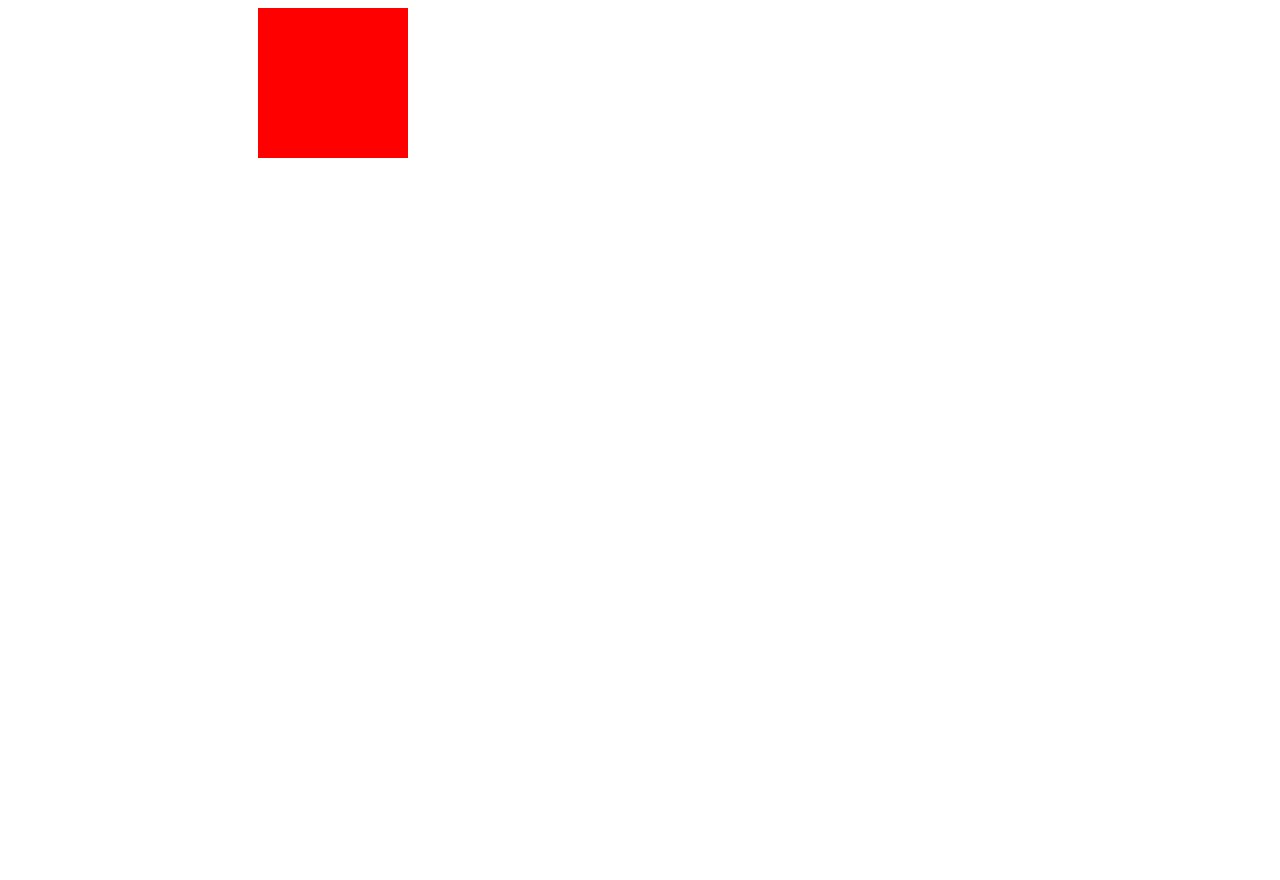
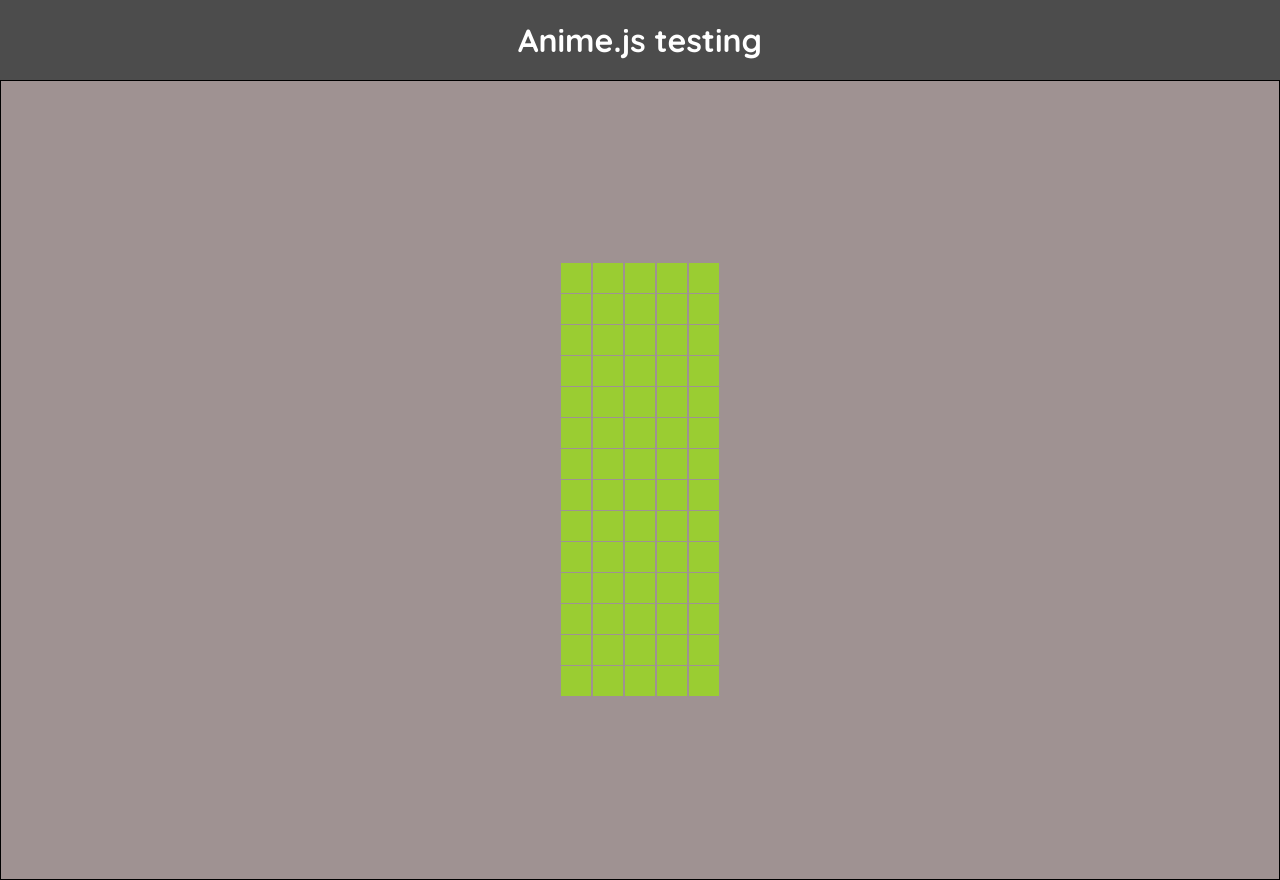
Before and after one commit to AdrianRydin/animejs, a website: page index.html in a window 1280 px wide. Before the commit the page ends 800 px from the top, so only its background shows below. Drawn offline with nearby package versions, Linux system fonts and the light colour scheme.

Commit message:
started a stagger effect

```diff
--- /dev/null
+++ b/fonts.css
@@ -0,0 +1,8 @@
+
+
+.quicksand-font {
+  font-family: "Quicksand", sans-serif;
+  font-optical-sizing: auto;
+  font-weight: 500;
+  font-style: normal;
+}
--- a/index.html
+++ b/index.html
@@ -5,18 +5,117 @@
     <meta name="viewport" content="width=device-width, initial-scale=1.0">
     <title>Document</title>
     <link rel="stylesheet" href="style.css">
+    <link rel="stylesheet" href="fonts.css">
+    <link rel="preconnect" href="https://fonts.googleapis.com">
+    <link rel="preconnect" href="https://fonts.gstatic.com" crossorigin>
+    <link href="https://fonts.googleapis.com/css2?family=Quicksand:wght@300..700&display=swap" rel="stylesheet">
 </head>
-<body>
+<body class="quicksand-font">
+    <header>
+        <h1>Anime.js testing</h1>
+    </header>
 
-    <div class="test-div"></div>
+    <main>
+        <section class="stagger-container">
+            <div class="stagger-row">
+                <div class="stagger-item"></div>
+                <div class="stagger-item"></div>
+                <div class="stagger-item"></div>
+                <div class="stagger-item"></div>
+                <div class="stagger-item"></div>
+                <div class="stagger-item"></div>
+                <div class="stagger-item"></div>
+                <div class="stagger-item"></div>
+                <div class="stagger-item"></div>
+                <div class="stagger-item"></div>
+                <div class="stagger-item"></div>
+                <div class="stagger-item"></div>
+                <div class="stagger-item"></div>
+                <div class="stagger-item"></div>
+            </div>
+            <div class="stagger-row">
+                <div class="stagger-item"></div>
+                <div class="stagger-item"></div>
+                <div class="stagger-item"></div>
+                <div class="stagger-item"></div>
+                <div class="stagger-item"></div>
+                <div class="stagger-item"></div>
+                <div class="stagger-item"></div>
+                <div class="stagger-item"></div>
+                <div class="stagger-item"></div>
+                <div class="stagger-item"></div>
+                <div class="stagger-item"></div>
+                <div class="stagger-item"></div>
+                <div class="stagger-item"></div>
+                <div class="stagger-item"></div>
+
+            </div>
+            <div class="stagger-row">
+                <div class="stagger-item"></div>
+                <div class="stagger-item"></div>
+                <div class="stagger-item"></div>
+                <div class="stagger-item"></div>
+                <div class="stagger-item"></div>
+                <div class="stagger-item"></div>
+                <div class="stagger-item"></div>
+                <div class="stagger-item"></div>
+                <div class="stagger-item"></div>
+                <div class="stagger-item"></div>
+                <div class="stagger-item"></div>
+                <div class="stagger-item"></div>
+                <div class="stagger-item"></div>
+                <div class="stagger-item"></div>
+
+            </div>
+            <div class="stagger-row">
+                <div class="stagger-item"></div>
+                <div class="stagger-item"></div>
+                <div class="stagger-item"></div>
+                <div class="stagger-item"></div>
+                <div class="stagger-item"></div>
+                <div class="stagger-item"></div>
+                <div class="stagger-item"></div>
+                <div class="stagger-item"></div>
+                <div class="stagger-item"></div>
+                <div class="stagger-item"></div>
+                <div class="stagger-item"></div>
+                <div class="stagger-item"></div>
+                <div class="stagger-item"></div>
+                <div class="stagger-item"></div>
+
+            </div>
+            <div class="stagger-row">
+                <div class="stagger-item"></div>
+                <div class="stagger-item"></div>
+                <div class="stagger-item"></div>
+                <div class="stagger-item"></div>
+                <div class="stagger-item"></div>
+                <div class="stagger-item"></div>
+                <div class="stagger-item"></div>
+                <div class="stagger-item"></div>
+                <div class="stagger-item"></div>
+                <div class="stagger-item"></div>
+                <div class="stagger-item"></div>
+                <div class="stagger-item"></div>
+                <div class="stagger-item"></div>
+                <div class="stagger-item"></div>
+
+            </div>
+
+
+        </section>
+    </main>
+
 
     <script src="/node_modules/animejs/lib/anime.min.js"></script>
     <script>
         anime({
-            targets: '.test-div',
-            translateX: 250,
-            rotate: '1turn',
-            duration: 2000,
+        targets: '.stagger-item',
+        scale: [
+            {value: .1, easing: 'easeOutSine', duration: 500},
+            {value: 1, easing: 'easeInOutQuad', duration: 1200}
+        ],
+        delay: anime.stagger(20,)
         });
         </script>
 
--- a/style.css
+++ b/style.css
@@ -1,5 +1,39 @@
-.test-div{
-    background-color: red;
-    width: 150px;
-    height:150px;
+html,body{
+    margin: 0;
+    padding:0;
+
 }
+header{
+    width: 100%;
+    height:10vh;
+    background-color: rgb(76, 76, 76);
+    display: flex;
+    align-items: center;
+    justify-content: center;
+}
+header h1{
+    color: white;
+}
+
+main{
+    width: 100%;
+    height:100vh;
+    display: flex;
+    flex-direction: column;
+    background-color: rgb(159, 146, 146);
+}
+.stagger-container{
+    display: flex;
+    justify-content: center;
+    align-items: center;
+    height: 100%;
+    gap: 2px;
+    border: 1px solid black;
+
+}
+.stagger-item{
+    width: 30px;
+    height: 30px;
+    background-color: yellowgreen;
+    margin-bottom: 1px;
+}
```
Also changed, not shown: anime.js (deleted, +0 -8 lines).
